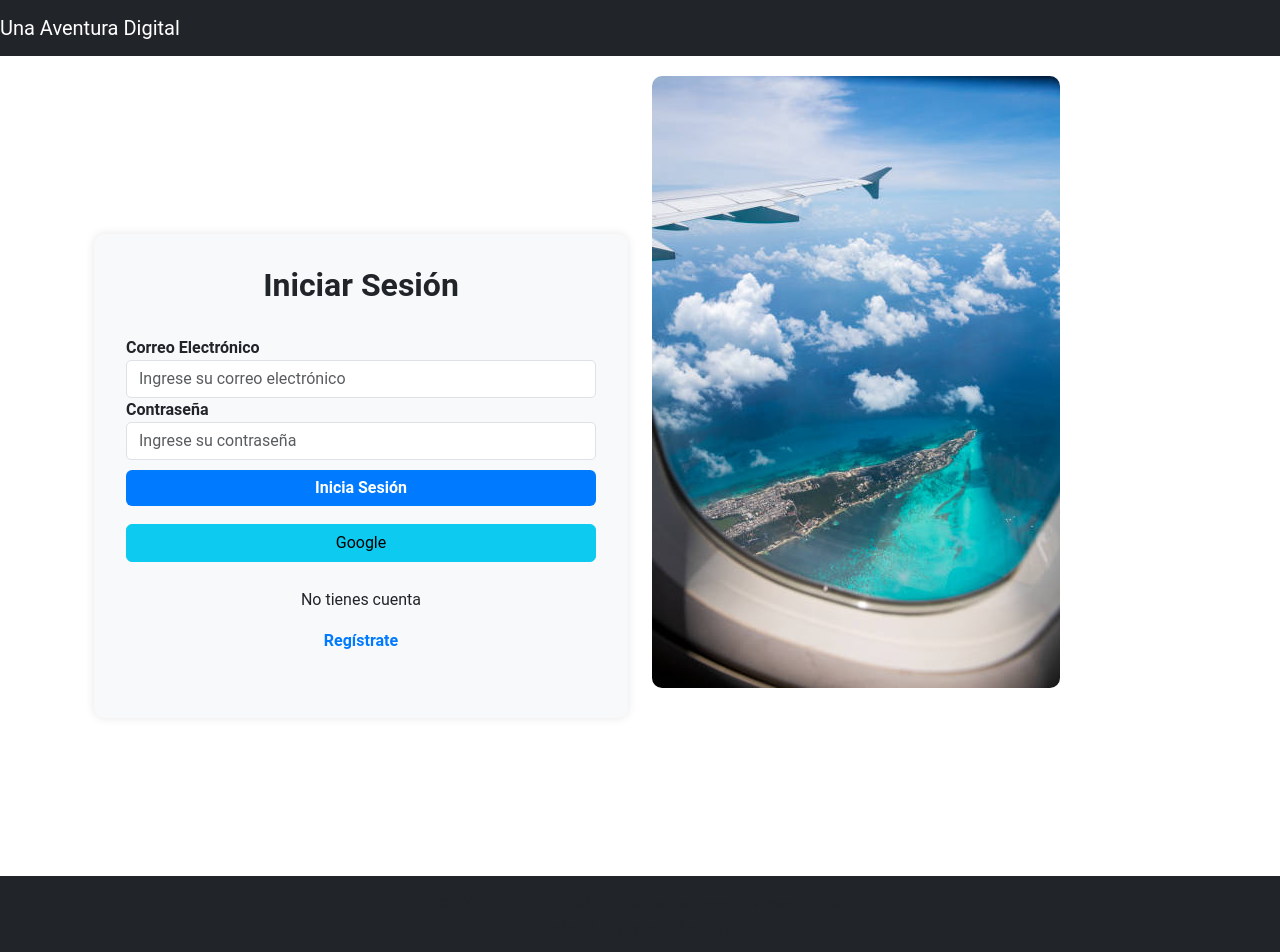
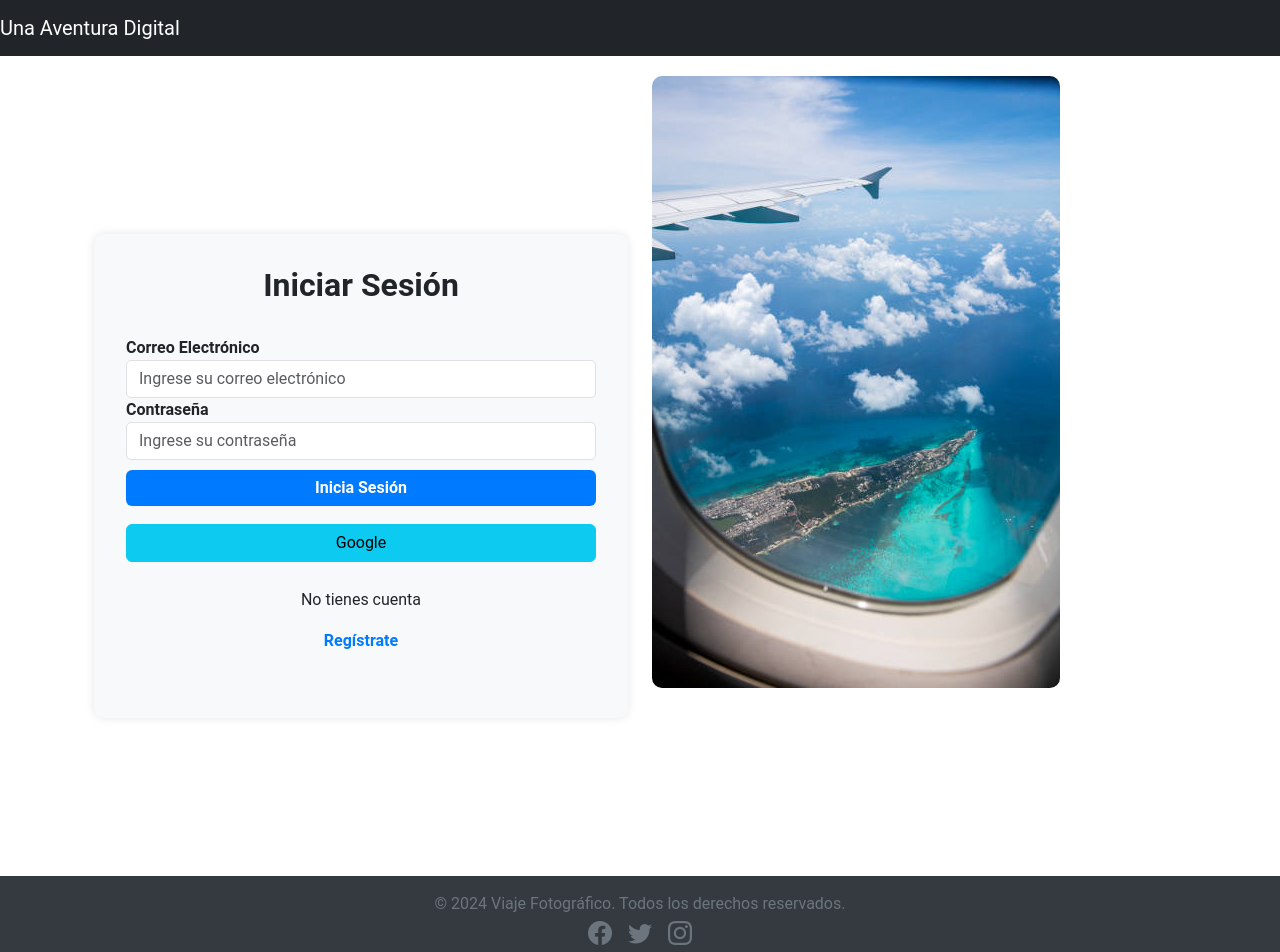
Before and after one commit to Edwar421/UnaAventura, a React (Create React App) app in the folder una-aventura-digital/: page /Upload in a window 1280 px wide. Shown: the top 952 px of the page. Built offline with nearby package versions, Linux system fonts and the light colour scheme; no server answers.

Commit message:
Footer
Arreglo de visualizacion de footer

```diff
--- a/una-aventura-digital/public/index.html
+++ b/una-aventura-digital/public/index.html
@@ -9,6 +9,10 @@
     <meta
       name="description"
       content="Web site created using create-react-app"
+    />
+    <link
+      rel="stylesheet"
+      href="https://cdnjs.cloudflare.com/ajax/libs/bootstrap-icons/1.5.0/font/bootstrap-icons.min.css"
     />
     <link rel="apple-touch-icon" href="%PUBLIC_URL%/logo192.png" />
     <!--
--- a/una-aventura-digital/src/Components/Footer.jsx
+++ b/una-aventura-digital/src/Components/Footer.jsx
@@ -1,15 +1,23 @@
 import React from 'react';
 import 'bootstrap/dist/css/bootstrap.min.css';
+import 'bootstrap-icons/font/bootstrap-icons.css';
+import '../Styles/Footer.css';
 
 const Footer = () => {
   return (
-    <footer className="footer mt-auto py-3 bg-dark">
+    <footer className="footer mt-auto py-3">
       <div className="container text-center">
-        <span className="text-muted">© 2024 Viaje Fotográfico. Todos los derechos reservados.</span>
+        <span>© 2024 Viaje Fotográfico. Todos los derechos reservados.</span>
         <div>
-          <a href="https://www.facebook.com" className="text-muted mx-2">Facebook</a>
-          <a href="https://www.twitter.com" className="text-muted mx-2">Twitter</a>
-          <a href="https://www.instagram.com" className="text-muted mx-2">Instagram</a>
+          <a href="https://www.facebook.com" className="mx-2">
+            <i className="bi bi-facebook footer-icon"></i>
+          </a>
+          <a href="https://www.twitter.com" className="mx-2">
+            <i className="bi bi-twitter footer-icon"></i>
+          </a>
+          <a href="https://www.instagram.com" className="mx-2">
+            <i className="bi bi-instagram footer-icon"></i>
+          </a>
         </div>
       </div>
     </footer>
--- a/una-aventura-digital/src/Components/PublicationCard.tsx
+++ b/una-aventura-digital/src/Components/PublicationCard.tsx
@@ -1,4 +1,3 @@
-// PublicationCard.tsx
 import React, { useEffect, useState } from 'react';
 
 interface PublicationProps {
--- a/una-aventura-digital/src/Pages/Home.jsx
+++ b/una-aventura-digital/src/Pages/Home.jsx
@@ -1,11 +1,9 @@
-// Publications.tsx
 import React, { useEffect, useState } from 'react';
 import { db } from '../firebase-config';
 import { collection, query, orderBy, onSnapshot } from 'firebase/firestore';
 import { PublicationCard } from '../Components/PublicationCard.tsx';
 
-
-const Home = () => {
+const Publications = () => {
   const [publications, setPublications] = useState([]);
 
   useEffect(() => {
@@ -27,4 +25,4 @@ const Home = () => {
   );
 };
 
-export default Home;
+export default Publications;
--- a/una-aventura-digital/src/Styles/Footer.css
+++ b/una-aventura-digital/src/Styles/Footer.css
@@ -0,0 +1,18 @@
+.footer {
+    background-color: #343a40;
+    color: #6c757d;
+  }
+
+  .footer a {
+    color: #6c757d;
+    margin: 0 10px;
+    transition: color 0.3s;
+  }
+
+  .footer a:hover {
+    color: #ffffff;
+  }
+
+  .footer-icon {
+    font-size: 1.5rem;
+  }
```
